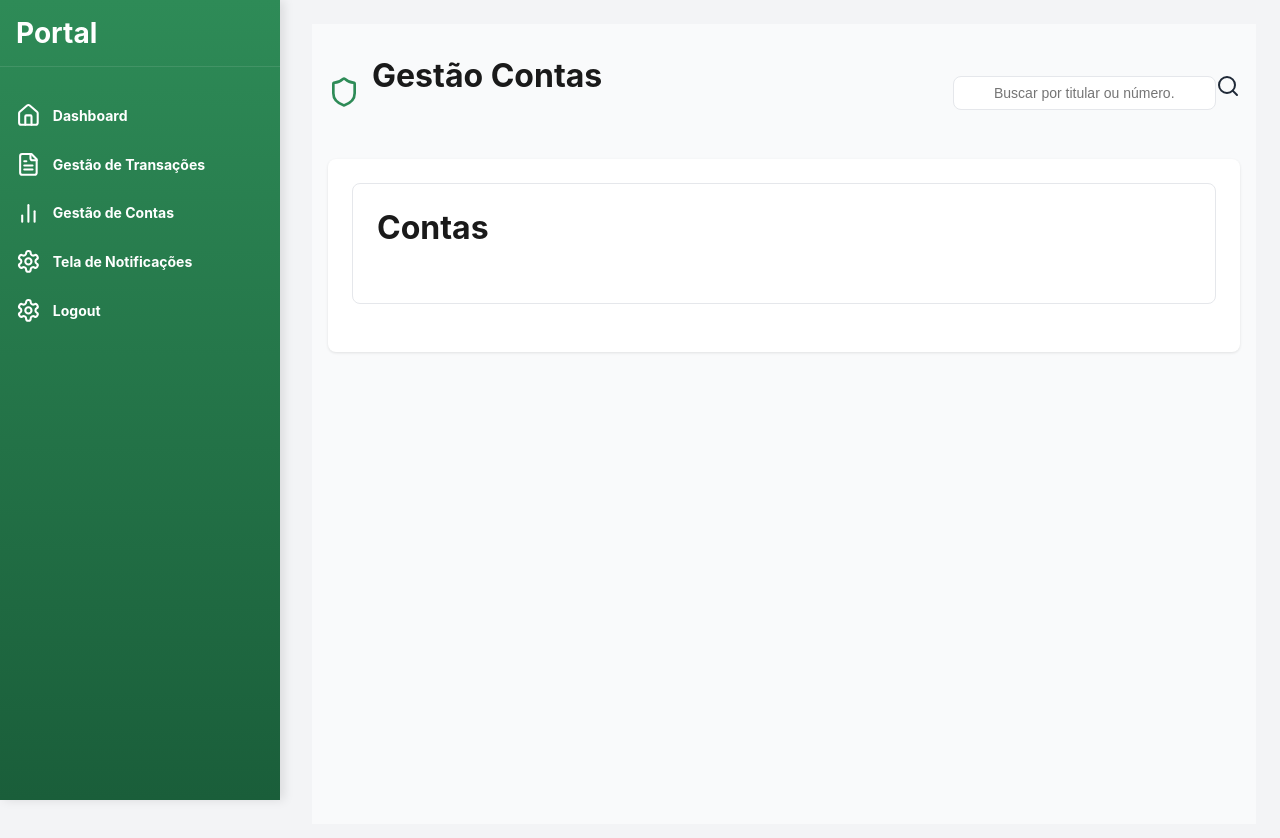
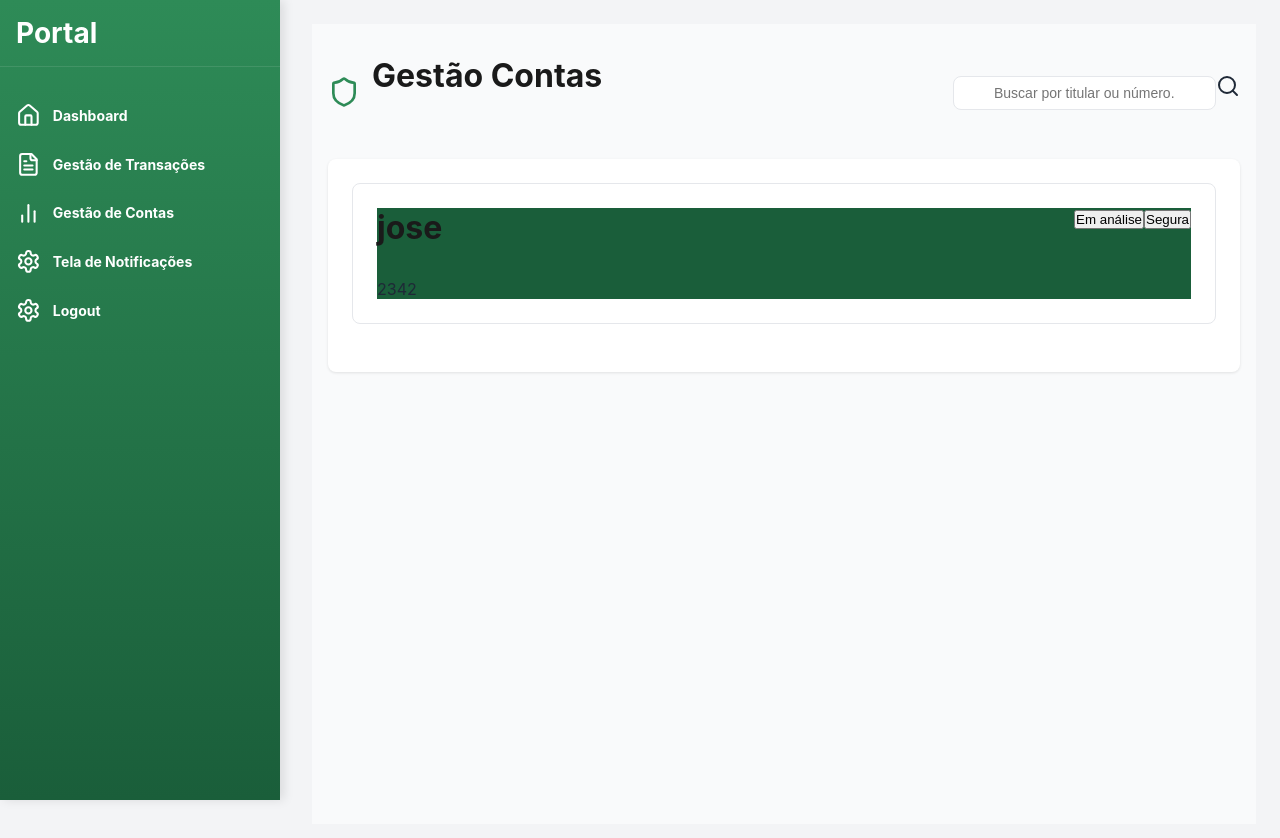
Before and after one commit to RusthenRonald2006/Portal-de-analise-em-anomalias-transacionais, a React (Create React App) app in the folder detec-anomalias/: page /gestaocontas in a window 1280 px wide. Shown: the top 838 px of the page. Built offline with nearby package versions, Linux system fonts and the light colour scheme; the HTML template or start-up script is replaced by a standard one.

Commit message:
alinhando divs da conta header

```diff
--- a/detec-anomalias/src/components/Pages/GestaoContas.js
+++ b/detec-anomalias/src/components/Pages/GestaoContas.js
@@ -69,7 +69,17 @@ function GestaoContas(){
 
                         <div className={styles.accounts_list}>
                             <div className={styles.account_item}>
-                                <h1>Contas</h1>
+                                <div className={styles.account_header}>
+                                    <div className={styles.account_info}>
+                                        <h1>jose</h1>
+                                        <p>2342</p>
+                                    </div>
+
+                                    <div className={styles.status_button}>
+                                            <button>Em análise</button>
+                                            <button>Segura</button>
+                                    </div>
+                                </div>
                             </div>
                         </div>
                     </div>
--- a/detec-anomalias/src/components/Pages/GestaoContas.module.css
+++ b/detec-anomalias/src/components/Pages/GestaoContas.module.css
@@ -100,6 +100,15 @@
 .account_item:hover{
     border-color: #2E8B57;
 }
+.account_header{
+    background-color: #1a5e3a;
+    display: flex;
+    justify-content: space-between;
+    align-items: flex-start;
+}
+.account_info{
+
+}
 @media (max-width:1024px){
     .mobile_menu_button{
         display: block;
```
